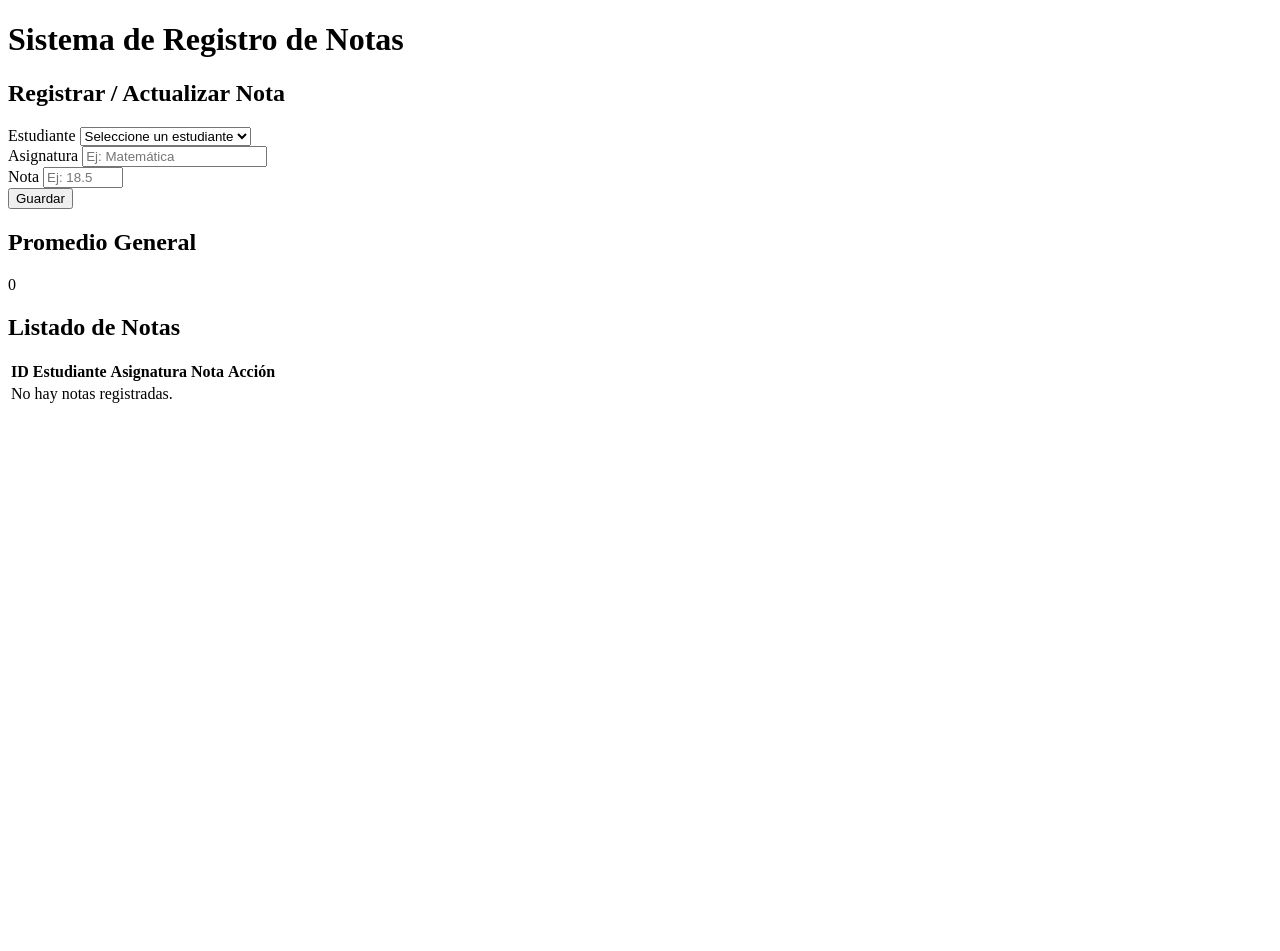
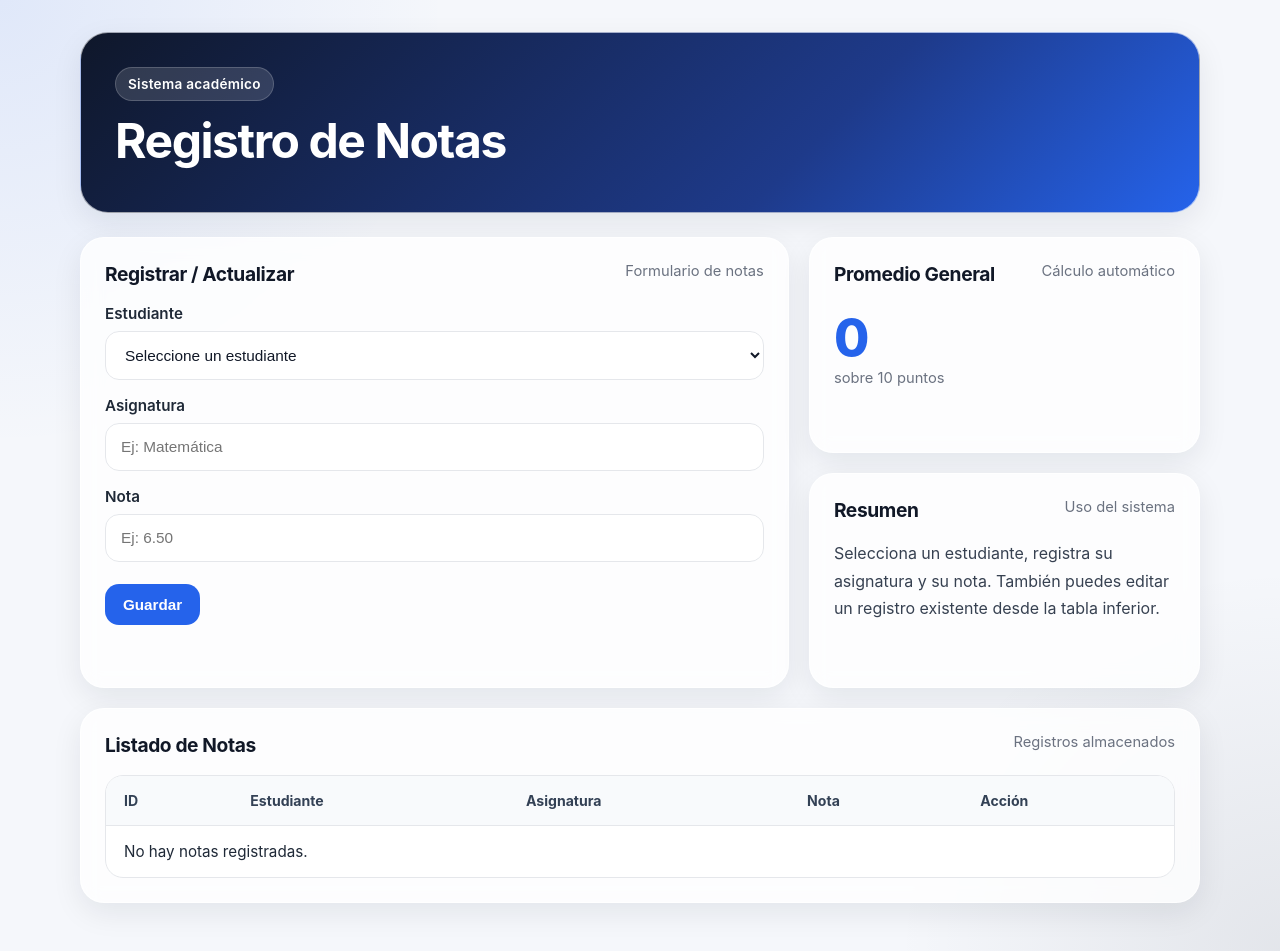
Before and after one commit to JjayY4/investigacion-aplicada2-dss, a PHP site: page / in a window 1280 px wide. Before the commit the page ends 403 px from the top, so only its background shows below. Run offline with PHP 8.4, Linux system fonts and the light colour scheme; data that the repository does not hold is empty.

Commit message:
system design and changes in student grade format

```diff
--- a/api.php
+++ b/api.php
@@ -40,8 +40,8 @@ try {
 
             $nota = (float) $nota;
 
-            if ($nota < 0 || $nota > 20) {
-                response(false, 'La nota debe estar entre 0 y 20');
+            if ($nota < 1 || $nota > 10) {
+                response(false, 'La nota debe estar entre 1 y 10');
             }
 
             $checkStudent = $pdo->prepare("SELECT id FROM estudiantes WHERE id = ?");
@@ -128,8 +128,8 @@ try {
 
             $nota = (float) $nota;
 
-            if ($nota < 0 || $nota > 20) {
-                response(false, 'La nota debe estar entre 0 y 20');
+            if ($nota < 1 || $nota > 10) {
+                response(false, 'La nota debe estar entre 1 y 10');
             }
 
             $checkNote = $pdo->prepare("SELECT id FROM notas WHERE id = ?");
--- a/assets/style.css
+++ b/assets/style.css
@@ -0,0 +1,324 @@
+:root {
+    --bg: #f5f7fb;
+    --surface: rgba(255, 255, 255, 0.78);
+    --surface-strong: #ffffff;
+    --text: #111827;
+    --muted: #6b7280;
+    --line: #e5e7eb;
+    --primary: #2563eb;
+    --primary-dark: #1d4ed8;
+    --accent: #0f172a;
+    --success: #15803d;
+    --danger: #dc2626;
+    --shadow: 0 10px 30px rgba(15, 23, 42, 0.08);
+    --radius-lg: 24px;
+    --radius-md: 16px;
+    --radius-sm: 12px;
+}
+
+* {
+    box-sizing: border-box;
+}
+
+html {
+    scroll-behavior: smooth;
+}
+
+body {
+    margin: 0;
+    font-family: "Inter", "Segoe UI", Arial, sans-serif;
+    background:
+        radial-gradient(circle at top left, rgba(37, 99, 235, 0.10), transparent 28%),
+        radial-gradient(circle at bottom right, rgba(15, 23, 42, 0.08), transparent 24%),
+        var(--bg);
+    color: var(--text);
+}
+
+.app-shell {
+    width: min(1120px, calc(100% - 32px));
+    margin: 32px auto 48px;
+}
+
+.hero {
+    margin-bottom: 24px;
+    padding: 34px;
+    border: 1px solid rgba(255, 255, 255, 0.6);
+    border-radius: 28px;
+    background: linear-gradient(135deg, #0f172a, #1e3a8a 65%, #2563eb);
+    box-shadow: var(--shadow);
+    color: #fff;
+}
+
+.hero__text h1 {
+    margin: 10px 0 8px;
+    font-size: clamp(2rem, 4vw, 3rem);
+    letter-spacing: -0.03em;
+}
+
+.badge {
+    display: inline-flex;
+    align-items: center;
+    padding: 8px 12px;
+    border-radius: 999px;
+    background: rgba(255, 255, 255, 0.14);
+    border: 1px solid rgba(255, 255, 255, 0.18);
+    font-size: 0.85rem;
+    font-weight: 600;
+    letter-spacing: 0.02em;
+}
+
+.grid {
+    display: grid;
+    grid-template-columns: 1.45fr 0.8fr;
+    gap: 20px;
+    margin-bottom: 20px;
+}
+
+.side {
+    display: grid;
+    gap: 20px;
+}
+
+.panel {
+    background: var(--surface);
+    backdrop-filter: blur(10px);
+    -webkit-backdrop-filter: blur(10px);
+    border: 1px solid rgba(255, 255, 255, 0.7);
+    border-radius: var(--radius-lg);
+    box-shadow: var(--shadow);
+    padding: 24px;
+}
+
+.panel__header {
+    display: flex;
+    align-items: flex-start;
+    justify-content: space-between;
+    gap: 12px;
+    margin-bottom: 18px;
+}
+
+.panel__header h2 {
+    margin: 0;
+    font-size: 1.2rem;
+    letter-spacing: -0.02em;
+}
+
+.panel__subtitle {
+    color: var(--muted);
+    font-size: 0.92rem;
+    white-space: nowrap;
+}
+
+.form {
+    display: grid;
+    gap: 16px;
+}
+
+.form-group {
+    display: grid;
+    gap: 8px;
+}
+
+label {
+    font-size: 0.95rem;
+    font-weight: 600;
+    color: #1f2937;
+}
+
+input,
+select {
+    width: 100%;
+    border: 1px solid var(--line);
+    background: rgba(255, 255, 255, 0.9);
+    color: var(--text);
+    padding: 14px 15px;
+    border-radius: 14px;
+    outline: none;
+    font-size: 0.96rem;
+    transition: border-color 0.2s ease, box-shadow 0.2s ease, transform 0.08s ease;
+}
+
+input:focus,
+select:focus {
+    border-color: rgba(37, 99, 235, 0.6);
+    box-shadow: 0 0 0 4px rgba(37, 99, 235, 0.12);
+}
+
+.buttons {
+    display: flex;
+    gap: 12px;
+    margin-top: 6px;
+}
+
+.btn {
+    appearance: none;
+    border: none;
+    border-radius: 14px;
+    padding: 12px 18px;
+    font-weight: 700;
+    font-size: 0.95rem;
+    cursor: pointer;
+    transition: transform 0.08s ease, opacity 0.2s ease, background 0.2s ease;
+}
+
+.btn:hover {
+    opacity: 0.96;
+}
+
+.btn:active {
+    transform: translateY(1px);
+}
+
+.btn--primary {
+    background: var(--primary);
+    color: white;
+}
+
+.btn--primary:hover {
+    background: var(--primary-dark);
+}
+
+.btn--ghost {
+    background: #eef2ff;
+    color: #374151;
+}
+
+.metric {
+    display: flex;
+    flex-direction: column;
+    align-items: flex-start;
+    gap: 6px;
+    padding-top: 8px;
+}
+
+.metric span {
+    font-size: clamp(2.2rem, 4vw, 3.2rem);
+    font-weight: 800;
+    letter-spacing: -0.04em;
+    color: var(--primary);
+    line-height: 1;
+}
+
+.metric small {
+    color: var(--muted);
+    font-size: 0.92rem;
+}
+
+.info-text {
+    margin: 0;
+    color: #374151;
+    line-height: 1.7;
+}
+
+.message {
+    min-height: 24px;
+    margin: 14px 0 0;
+    font-weight: 600;
+    font-size: 0.95rem;
+}
+
+.ok {
+    color: var(--success);
+}
+
+.error {
+    color: var(--danger);
+}
+
+.table-wrap {
+    overflow-x: auto;
+    border: 1px solid var(--line);
+    border-radius: 18px;
+    background: var(--surface-strong);
+}
+
+table {
+    width: 100%;
+    border-collapse: collapse;
+    min-width: 700px;
+}
+
+thead th {
+    background: #f8fafc;
+    color: #334155;
+    font-size: 0.88rem;
+    font-weight: 700;
+    text-align: left;
+    padding: 16px 18px;
+    border-bottom: 1px solid var(--line);
+}
+
+tbody td {
+    padding: 16px 18px;
+    border-bottom: 1px solid #edf2f7;
+    color: #1f2937;
+    font-size: 0.95rem;
+}
+
+tbody tr:last-child td {
+    border-bottom: none;
+}
+
+tbody tr:hover {
+    background: #f8fbff;
+}
+
+.edit-btn {
+    border: none;
+    background: #eff6ff;
+    color: var(--primary);
+    font-weight: 700;
+    padding: 10px 14px;
+    border-radius: 12px;
+    cursor: pointer;
+    transition: background 0.2s ease, transform 0.08s ease;
+}
+
+.edit-btn:hover {
+    background: #dbeafe;
+}
+
+.edit-btn:active {
+    transform: translateY(1px);
+}
+
+@media (max-width: 900px) {
+    .grid {
+        grid-template-columns: 1fr;
+    }
+
+    .panel__header {
+        flex-direction: column;
+        align-items: flex-start;
+    }
+
+    .panel__subtitle {
+        white-space: normal;
+    }
+}
+
+@media (max-width: 600px) {
+    .app-shell {
+        width: min(100% - 20px, 1120px);
+        margin: 20px auto 32px;
+    }
+
+    .hero,
+    .panel {
+        padding: 18px;
+        border-radius: 20px;
+    }
+
+    .buttons {
+        flex-direction: column;
+    }
+
+    .btn {
+        width: 100%;
+    }
+
+    thead th,
+    tbody td {
+        padding: 14px;
+    }
+}
--- a/index.php
+++ b/index.php
@@ -4,18 +4,27 @@
     <meta charset="UTF-8">
     <meta name="viewport" content="width=device-width, initial-scale=1.0">
     <title>Sistema de Registro de Notas</title>
-    <link rel="stylesheet" href="assets/styles.css">
+    <link rel="stylesheet" href="assets/style.css">
     <script src="https://code.jquery.com/jquery-3.7.1.min.js"></script>
 </head>
 <body>
 
-    <div class="container">
-        <h1>Sistema de Registro de Notas</h1>
+    <main class="app-shell">
+        <section class="hero">
+            <div class="hero__text">
+                <span class="badge">Sistema académico</span>
+                <h1>Registro de Notas</h1>
+            </div>
+        </section>
 
-        <div class="card">
-            <h2>Registrar / Actualizar Nota</h2>
+        <section class="grid">
+            <div class="panel panel--form">
+                <div class="panel__header">
+                    <h2>Registrar / Actualizar</h2>
+                    <span class="panel__subtitle">Formulario de notas</span>
+                </div>
 
-            <form id="notaForm">
+                <form id="notaForm" class="form">
                     <input type="hidden" id="id" name="id">
 
                     <div class="form-group">
@@ -43,33 +52,55 @@
                             id="nota"
                             name="nota"
                             min="0"
-                        max="20"
+                            max="10"
                             step="0.01"
-                        placeholder="Ej: 18.5"
+                            placeholder="Ej: 6.50"
                             required
                         >
                     </div>
 
                     <div class="buttons">
-                    <button type="submit" id="btnGuardar">Guardar</button>
-                    <button type="button" id="btnCancelar" class="secondary" style="display: none;">
+                        <button type="submit" id="btnGuardar" class="btn btn--primary">Guardar</button>
+                        <button type="button" id="btnCancelar" class="btn btn--ghost" style="display:none;">
                             Cancelar
                         </button>
                     </div>
                 </form>
 
-            <p id="mensaje"></p>
+                <p id="mensaje" class="message"></p>
             </div>
 
-        <div class="card promedio-card">
+            <div class="side">
+                <div class="panel panel--metric">
+                    <div class="panel__header">
                         <h2>Promedio General</h2>
-            <div id="promedioBox">0.00</div>
+                        <span class="panel__subtitle">Cálculo automático</span>
+                    </div>
+                    <div class="metric">
+                        <span id="promedioBox">0.00</span>
+                        <small>sobre 10 puntos</small>
+                    </div>
                 </div>
 
-        <div class="card">
+                <div class="panel panel--info">
+                    <div class="panel__header">
+                        <h2>Resumen</h2>
+                        <span class="panel__subtitle">Uso del sistema</span>
+                    </div>
+                    <p class="info-text">
+                        Selecciona un estudiante, registra su asignatura y su nota. También puedes editar un registro existente desde la tabla inferior.
+                    </p>
+                </div>
+            </div>
+        </section>
+
+        <section class="panel panel--table">
+            <div class="panel__header">
                 <h2>Listado de Notas</h2>
+                <span class="panel__subtitle">Registros almacenados</span>
+            </div>
 
-            <div class="table-responsive">
+            <div class="table-wrap">
                 <table>
                     <thead>
                         <tr>
@@ -87,8 +118,8 @@
                     </tbody>
                 </table>
             </div>
-        </div>
-    </div>
+        </section>
+    </main>
 
     <script src="assets/app.js"></script>
 </body>
```
Lines whose indentation alone changed are shown as unchanged.
